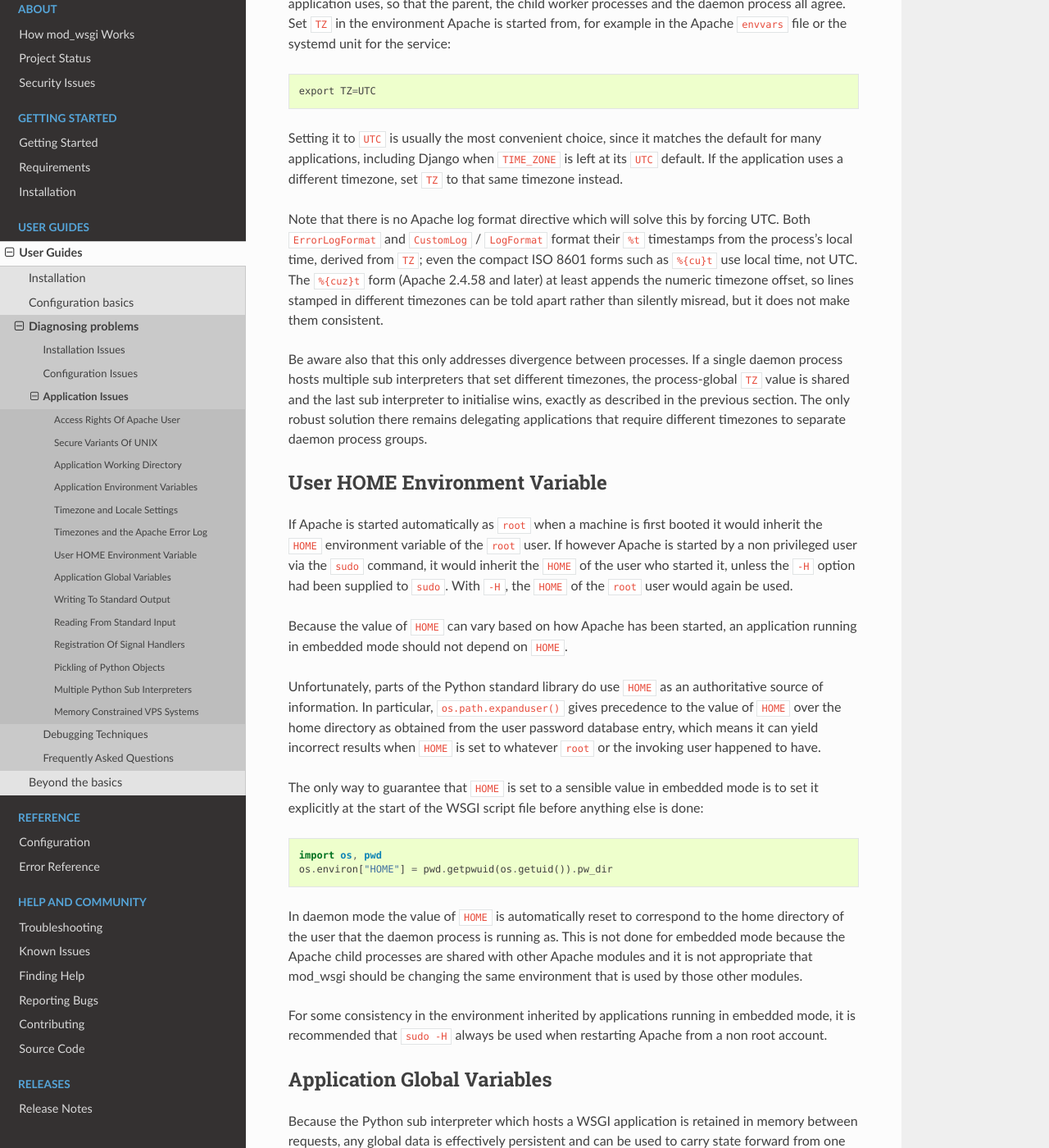
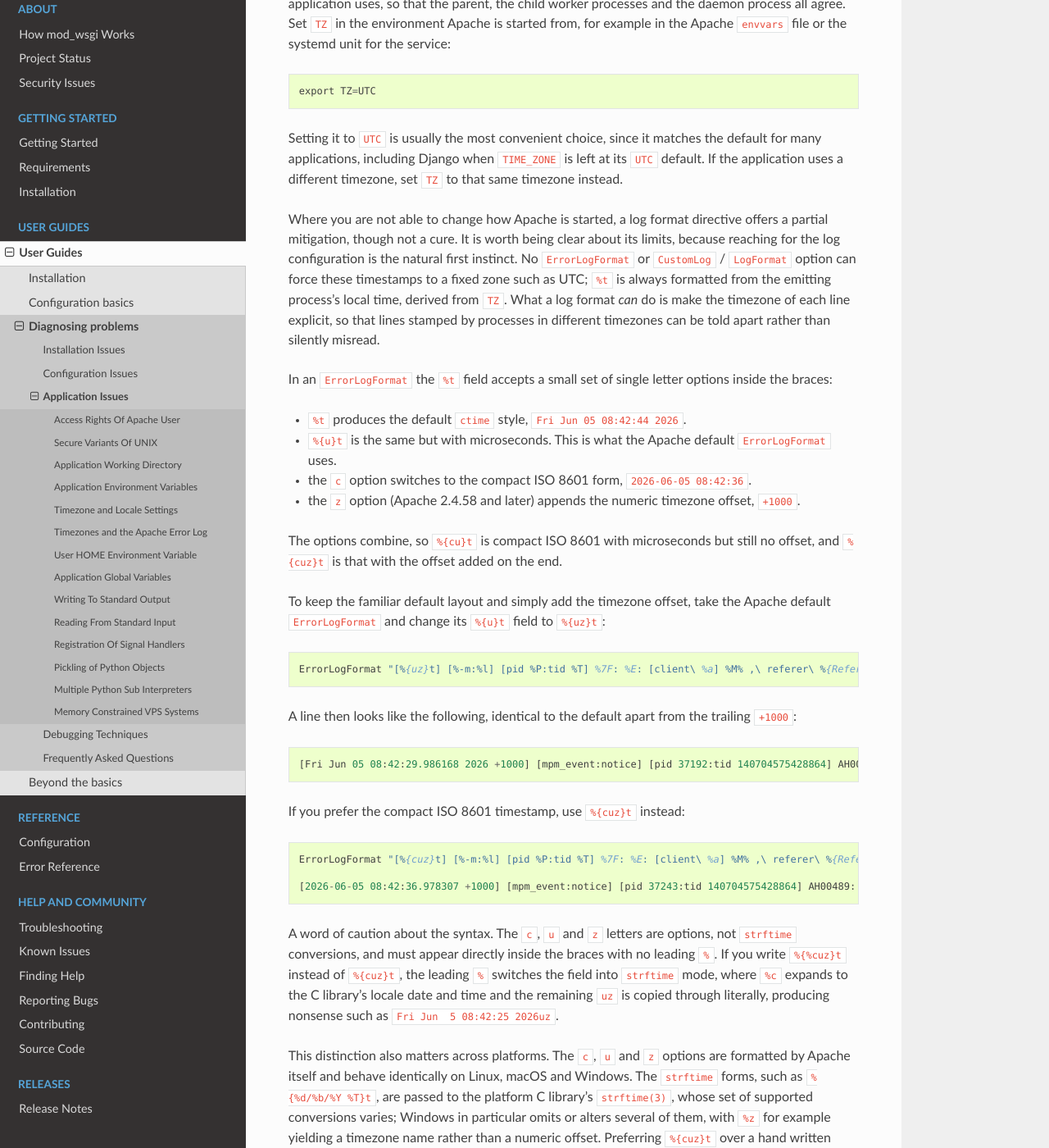
Before and after one commit to GrahamDumpleton/mod_wsgi, a Sphinx documentation site: the page built from docs/user-guides/application-issues.rst, in a window 1280 px wide and 1400 px high, scrolled down 6613 px. Shown: the whole window at 82% size. Built offline with Sphinx 7.4.7 and the Read the Docs theme 3.1.0, drawn with Linux system fonts in a browser that asks for light colours; some of the changed text lies outside the part shown.

Commit message:
Document adding timezone offset to Apache error log timestamps.
Expand the timezone section of the application issues guide to explain
the ErrorLogFormat %t options (c/u/z) and give verified, ready-to-use
ErrorLogFormat examples that reproduce the default layout with a timezone
offset added, using %{uz}t or compact ISO 8601 %{cuz}t. Warn about the
leading-% strftime pitfall and note that the c/u/z options are formatted
by Apache itself and are portable across Linux, macOS and Windows whereas
strftime forms are not. Frame the whole as a partial mitigation that
follows from the TZ recommendation rather than a separate aside.

```diff
--- a/docs/user-guides/application-issues.rst
+++ b/docs/user-guides/application-issues.rst
@@ -344,14 +344,69 @@ matches the default for many applications, including Django when
 ``TIME_ZONE`` is left at its ``UTC`` default. If the application uses a
 different timezone, set ``TZ`` to that same timezone instead.
 
-Note that there is no Apache log format directive which will solve this by
-forcing UTC. Both ``ErrorLogFormat`` and ``CustomLog`` / ``LogFormat``
-format their ``%t`` timestamps from the process's local time, derived from
-``TZ``; even the compact ISO 8601 forms such as ``%{cu}t`` use local time,
-not UTC. The ``%{cuz}t`` form (Apache 2.4.58 and later) at least appends
-the numeric timezone offset, so lines stamped in different timezones can
-be told apart rather than silently misread, but it does not make them
-consistent.
+Where you are not able to change how Apache is started, a log format
+directive offers a partial mitigation, though not a cure. It is worth
+being clear about its limits, because reaching for the log configuration
+is the natural first instinct. No ``ErrorLogFormat`` or ``CustomLog`` /
+``LogFormat`` option can force these timestamps to a fixed zone such as
+UTC; ``%t`` is always formatted from the emitting process's local time,
+derived from ``TZ``. What a log format *can* do is make the timezone of
+each line explicit, so that lines stamped by processes in different
+timezones can be told apart rather than silently misread.
+
+In an ``ErrorLogFormat`` the ``%t`` field accepts a small set of single
+letter options inside the braces:
+
+* ``%t`` produces the default ``ctime`` style, ``Fri Jun 05 08:42:44 2026``.
+* ``%{u}t`` is the same but with microseconds. This is what the Apache
+  default ``ErrorLogFormat`` uses.
+* the ``c`` option switches to the compact ISO 8601 form,
+  ``2026-06-05 08:42:36``.
+* the ``z`` option (Apache 2.4.58 and later) appends the numeric timezone
+  offset, ``+1000``.
+
+The options combine, so ``%{cu}t`` is compact ISO 8601 with microseconds
+but still no offset, and ``%{cuz}t`` is that with the offset added on the
+end.
+
+To keep the familiar default layout and simply add the timezone offset,
+take the Apache default ``ErrorLogFormat`` and change its ``%{u}t`` field
+to ``%{uz}t``::
+
+    ErrorLogFormat "[%{uz}t] [%-m:%l] [pid %P:tid %T] %7F: %E: [client\ %a] %M% ,\ referer\ %{Referer}i"
+
+A line then looks like the following, identical to the default apart from
+the trailing ``+1000``::
+
+    [Fri Jun 05 08:42:29.986168 2026 +1000] [mpm_event:notice] [pid 37192:tid 140704575428864] AH00489: ...
+
+If you prefer the compact ISO 8601 timestamp, use ``%{cuz}t`` instead::
+
+    ErrorLogFormat "[%{cuz}t] [%-m:%l] [pid %P:tid %T] %7F: %E: [client\ %a] %M% ,\ referer\ %{Referer}i"
+
+    [2026-06-05 08:42:36.978307 +1000] [mpm_event:notice] [pid 37243:tid 140704575428864] AH00489: ...
+
+A word of caution about the syntax. The ``c``, ``u`` and ``z`` letters are
+options, not ``strftime`` conversions, and must appear directly inside the
+braces with no leading ``%``. If you write ``%{%cuz}t`` instead of
+``%{cuz}t``, the leading ``%`` switches the field into ``strftime`` mode,
+where ``%c`` expands to the C library's locale date and time and the
+remaining ``uz`` is copied through literally, producing nonsense such as
+``Fri Jun  5 08:42:25 2026uz``.
+
+This distinction also matters across platforms. The ``c``, ``u`` and ``z``
+options are formatted by Apache itself and behave identically on Linux,
+macOS and Windows. The ``strftime`` forms, such as ``%{%d/%b/%Y %T}t``,
+are passed to the platform C library's ``strftime(3)``, whose set of
+supported conversions varies; Windows in particular omits or alters
+several of them, with ``%z`` for example yielding a timezone name rather
+than a numeric offset. Preferring ``%{cuz}t`` over a hand written
+``strftime`` string therefore also gives consistent output everywhere.
+
+Adding the offset lets the two timezones be distinguished, but it does not
+make them consistent. The only way to have every process agree remains to
+start the Apache parent process with the same ``TZ`` the application uses,
+as described above.
 
 Be aware also that this only addresses divergence between processes. If a
 single daemon process hosts multiple sub interpreters that set different
```
